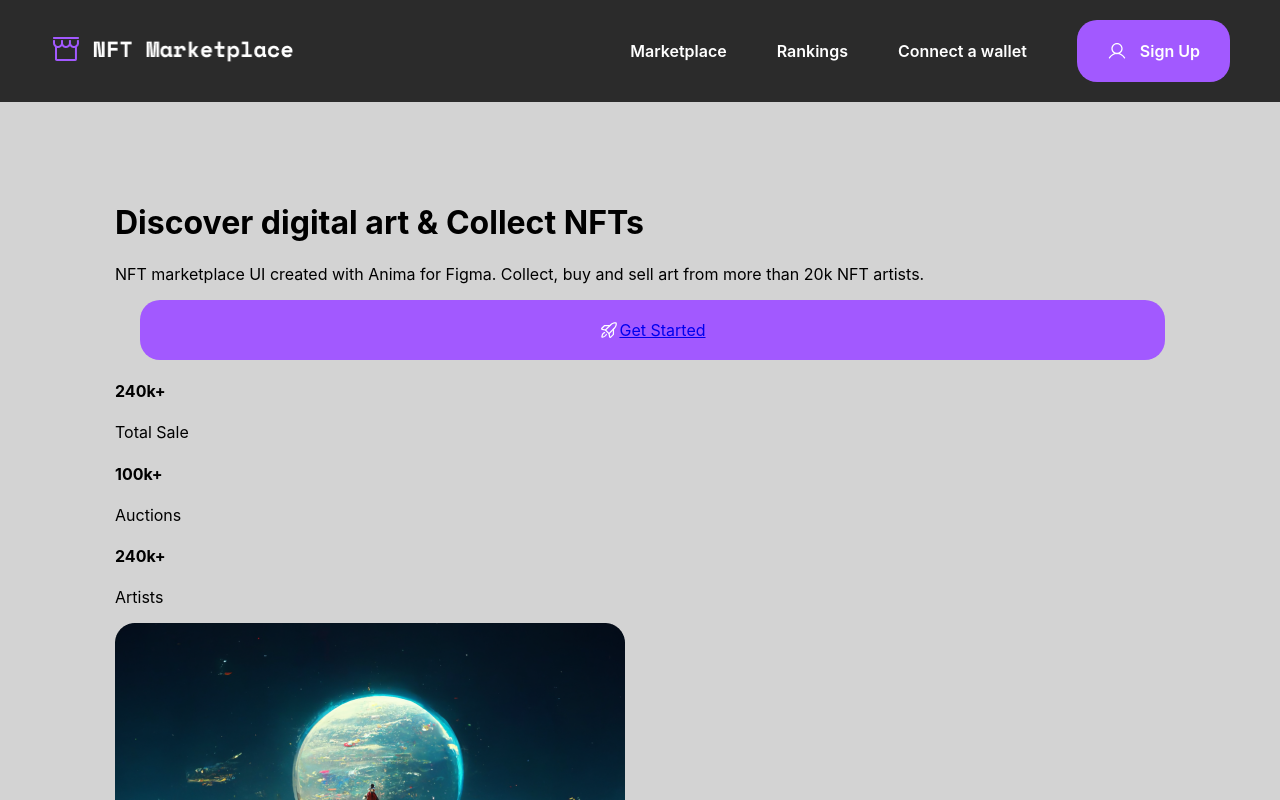
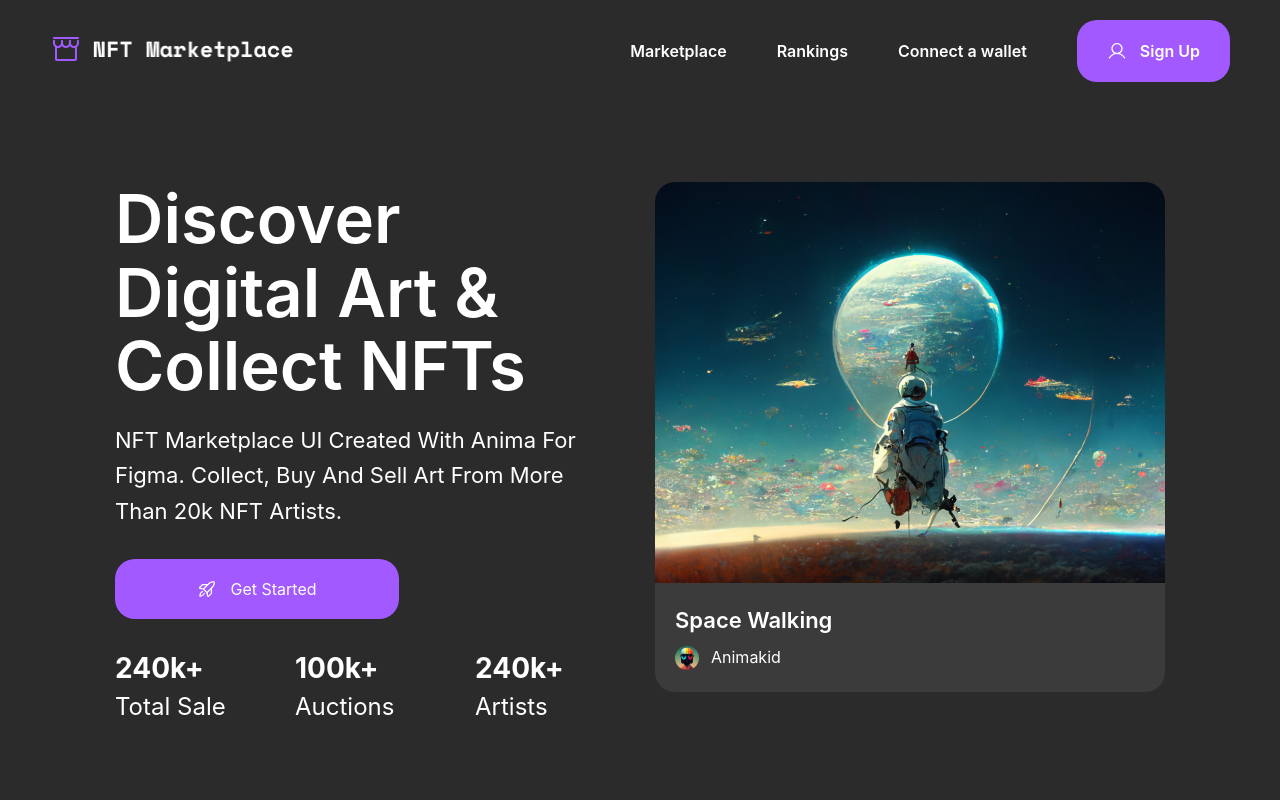
Before and after one commit to VygintasK/roko-nft, a React (Create React App) app: page / in a window 1280 px wide. Shown: the top 800 px of the page. Built offline with nearby package versions, Linux system fonts and the light colour scheme.

Commit message:
Hero section Button

```diff
--- /dev/null
+++ b/src/Components/Button/Button.css
@@ -0,0 +1,19 @@
+.button-link{
+    justify-content: center;
+    align-items: center;
+    display: flex;
+    background-color: #A259FF;
+    border-radius: 20px;
+    margin-left: 25px;
+    padding: 20px 30px;
+    white-space: nowrap;
+}
+
+.button-svg {
+    padding-right: 13px;
+    fill: white;
+}
+a{
+    text-decoration: none;
+    color: white;
+}
--- /dev/null
+++ b/src/Components/Button/Button.js
@@ -0,0 +1,11 @@
+import React from 'react'
+import { Link } from 'react-router-dom'
+import './Button.css'
+
+let Button = ({children,href}) => {
+  return (
+    <Link className='button-link' to={href}>{children}</Link>
+  )
+}
+
+export default Button
--- a/src/Components/Navigation/navigation.css
+++ b/src/Components/Navigation/navigation.css
@@ -24,32 +24,14 @@
 
 .navUl li {
     font-style: unset;
-    padding: 0px 25px;
+
     white-space: nowrap;
 }
-
-.nav-button-wrap a {
+.nav-button-wrap li a{
     text-decoration: none;
     color: white;
+    padding: 20px 25px;
 }
-
-.signUp {
-    justify-content: center;
-    align-items: center;
-    display: flex;
-    background-color: #A259FF;
-    border-radius: 20px;
-    margin-left: 25px;
-    padding: 20px 30px;
-    white-space: nowrap;
-}
-
-.user-svg {
-    padding-right: 13px;
-    fill: white;
-
-}
-
 .navLogo {
     width: 243px;
     height: 32px;
--- a/src/Components/Navigation/navigation.js
+++ b/src/Components/Navigation/navigation.js
@@ -1,7 +1,9 @@
 import React from 'react'
 import { Link } from 'react-router-dom'
+
 import logo from '../../Img/logo.png'
 import { ReactComponent as UserSvg } from "./user.svg"
+import Button from '../Button/Button'
 import './navigation.css'
 
 const Navigation = () => {
@@ -14,7 +16,8 @@ const Navigation = () => {
           <li><Link to='/Rankings'>Rankings</Link></li>
           <li><Link to='/#'>Connect a wallet</Link></li>
         </ul>
-        <a className='signUp' href='.#'><UserSvg className="user-svg"/> <span>Sign Up</span></a>
+        <Button href='/#'><UserSvg className='button-svg'/>Sign Up</Button>
+
       </div>
     </nav>
   )
--- a/src/Pages/Home/HeroSection/heroSection.css
+++ b/src/Pages/Home/HeroSection/heroSection.css
@@ -1,5 +1,86 @@
 .heroSection{
-    background-color: lightgrey;
+    display: flex;
+    background-color: #2B2B2B;
     padding: 80px 115px;
+    color: #FFFFFF;
+    column-gap: 30px;
+}
+.HeroHeadline h1{
+    margin-top: 0px;
+    margin-bottom: 20px;
+    line-height:73.7px;
+    align-items: center;
+    text-transform: capitalize;
+    font-style: normal;
+    font-weight: 600;
+    font-size: 67px;
+    line-height: 110%;
+    text-transform: capitalize;
+}
+.HeroHeadline p{
+    margin-top: 0px;
+    margin-bottom: 30px;
+    font-style: normal;
+    font-weight: 400;
+    font-size: 22px;
+    line-height: 160%;
+    text-transform: capitalize;
+}
+.HeroHeadline a{
+    width: 224px;
+    margin-left: 0px;
+}
 
+.AdditionalInfo{
+    display: flex;
+    justify-content: flex-start;
+    column-gap: 30px;
 }
+.AdditionalInfo h4{
+    width: 150px;
+    margin-top: 30px;
+    margin-bottom: 0px;
+    font-style: normal;
+    font-weight: 700;
+    font-size: 28px;
+    line-height: 140%;
+    text-transform: capitalize;
+}
+.AdditionalInfo p{
+    margin-top: 0px;
+    margin-bottom: 0px;
+    font-style: normal;
+    font-weight: 400;
+    font-size: 24px;
+    line-height: 160%;
+    text-transform: capitalize;
+}
+
+
+.ArtistCard{
+    height: 510px;
+    background-color: #3B3B3B;
+    border-radius: 20px;
+    display: flex;
+    flex-direction: column;
+}
+.ArtistCard h5{
+    margin: 22px 20px 0px;
+    font-style: normal;
+    font-weight: 600;
+    font-size: 22px;
+    line-height: 140%;
+    text-transform: capitalize;
+}
+.Artist{
+    display: flex;
+    height: 24px;
+    margin: 10px 20px 0px;
+}
+.Artist p{
+    margin: 0px 12px;
+    font-style: normal;
+    font-weight: 400;
+    font-size: 16px;
+    line-height: 140%;
+}
--- a/src/Pages/Home/HeroSection/heroSection.js
+++ b/src/Pages/Home/HeroSection/heroSection.js
@@ -2,6 +2,7 @@ import React from 'react'
 import { ReactComponent as RocketLaunch } from "./rocketLaunch.svg";
 import imagePlaceholder from "./ImagePlaceholder.png"
 import avatarPlaceholder from "./AvatarPlaceholder.png"
+import Button from '../../../Components/Button/Button'
 import './heroSection.css'
 
 const heroSection = () => {
@@ -9,9 +10,9 @@ const heroSection = () => {
     <div className='heroSection'>
         <div className='HeroHeadline'>
             <div className='HeroText'>
-                <h1>Discover digital art & Collect NFTs</h1>
-                <p>NFT marketplace UI created with Anima for Figma. Collect, buy and sell art from more than 20k NFT artists.</p>
-                <a className='signUp' href='.#'><RocketLaunch className="RocketLaunch"/><span>Get Started</span></a>
+                <h1>Discover <br/> digital art & Collect NFTs</h1>
+                <p>NFT marketplace UI created with Anima for <br/> Figma. Collect, buy and sell art from more <br/>than 20k NFT artists.</p>
+                <Button href='/#'><RocketLaunch className='button-svg'/>Get Started</Button>
             </div>
             <div className='AdditionalInfo'>
                 <div>
@@ -29,10 +30,10 @@ const heroSection = () => {
             </div>
         </div>
         <div className='ArtistCard'>
-            <img src={imagePlaceholder}/>
+            <img alt="NFT" src={imagePlaceholder}/>
             <h5>Space Walking</h5>
             <div className='Artist'>
-                <img src={avatarPlaceholder}/>
+                <img alt="avatar" src={avatarPlaceholder}/>
                 <p>Animakid</p>
             </div>
         </div>
--- a/src/Pages/Home/Home.js
+++ b/src/Pages/Home/Home.js
@@ -3,9 +3,9 @@ import HeroSection from "./HeroSection/heroSection"
 
 const Home = () => {
   return (
-    <div>
+    <>
      <HeroSection/>
-    </div>
+    </>
   )
 }
 
```
